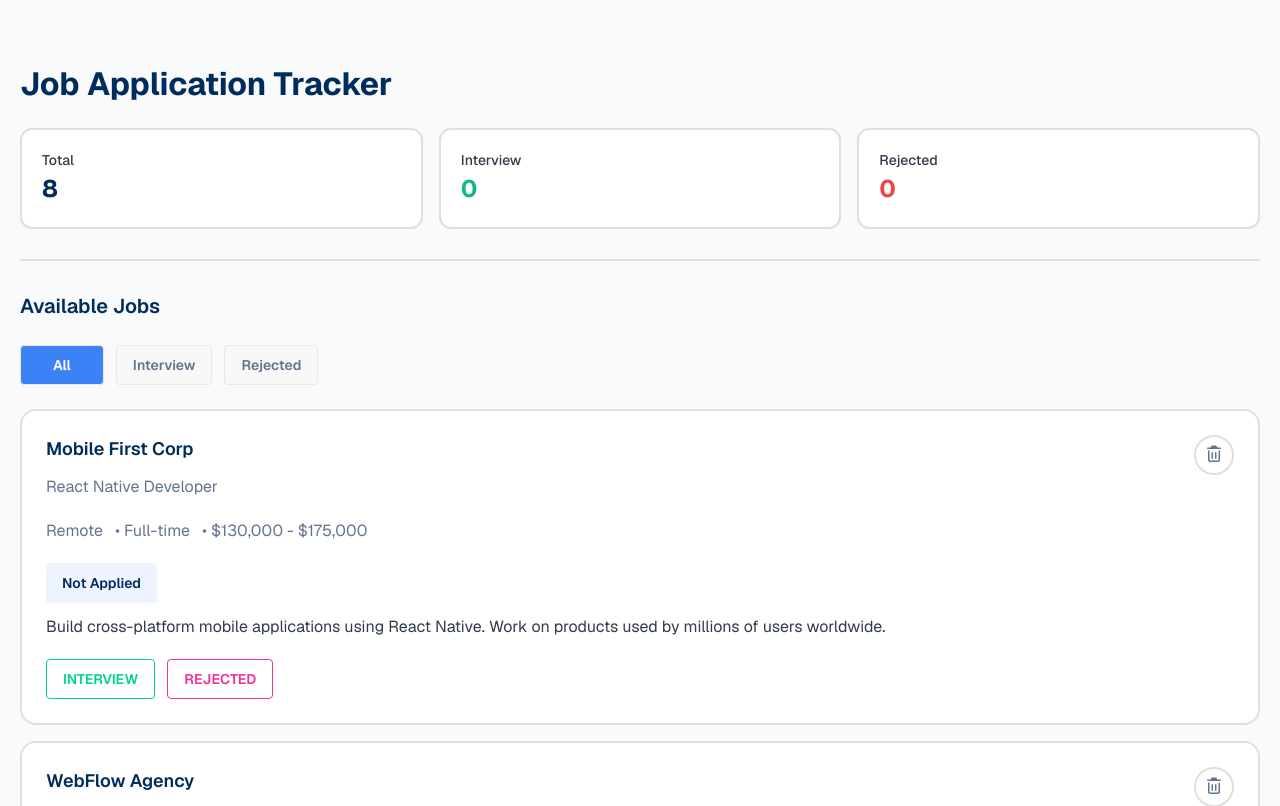
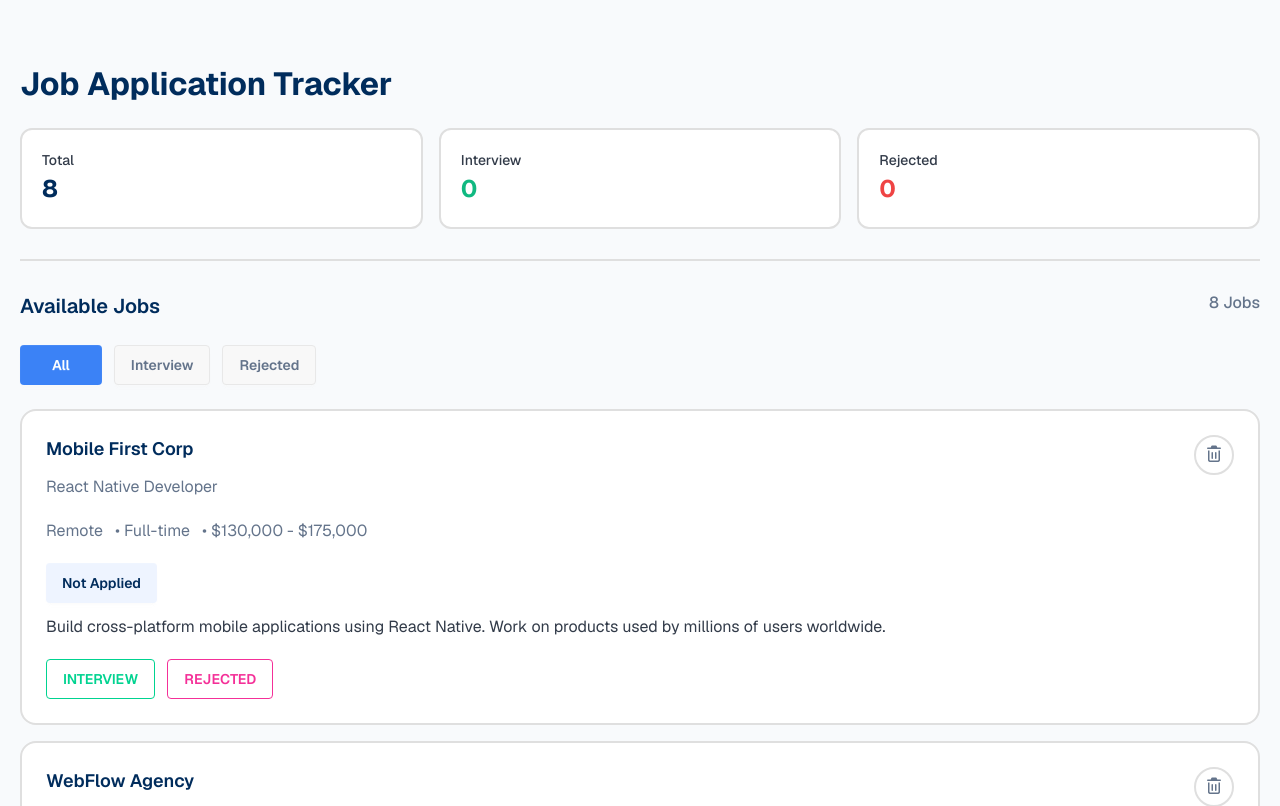
Before and after one commit to afeefalmasud/job-tracker, a plain HTML site: page index.html in a window 1280 px wide. Shown: the top 806 px of the page. Drawn offline with nearby package versions, Linux system fonts and the light colour scheme.

Commit message:
adjusted some class

```diff
--- a/index.html
+++ b/index.html
@@ -4,7 +4,7 @@
     <meta charset="UTF-8">
     <meta name="viewport" content="width=device-width, initial-scale=1.0">
     <title>Job Tracker</title>
-
+    <link rel="shortcut icon" href="assets/job-favicon.png" type="image/x-icon">
     <!-- CSS -->
     <link rel="stylesheet" href="styles/style.css">
 
@@ -47,9 +47,12 @@
     <!-- Main Section -->
     <main class="container mx-auto pt-[30px]">
         <div>
-            <h2 class="font-semibold text-[20px] text-[#002C5C]">Available Jobs</h2>
+            <div class="flex justify-between">
+                <h2 class="font-semibold text-[20px] text-[#002C5C]">Available Jobs</h2>
+                <p class="font-medium text-[#64748B]">8 Jobs</p>
+            </div>
             <div class="space-x-2 pt-6">
-                <button class="btn bg-[#3B82F6] text-white px-8">All</button>
+                <button class="btn bg-[#3B82F6] text-white px-8 border-0">All</button>
                 <button class="btn text-[#64748B]">Interview</button>
                 <button class="btn text-[#64748B]">Rejected</button>
             </div>
```
Also changed, not shown: assets/job-favicon.png (added).
